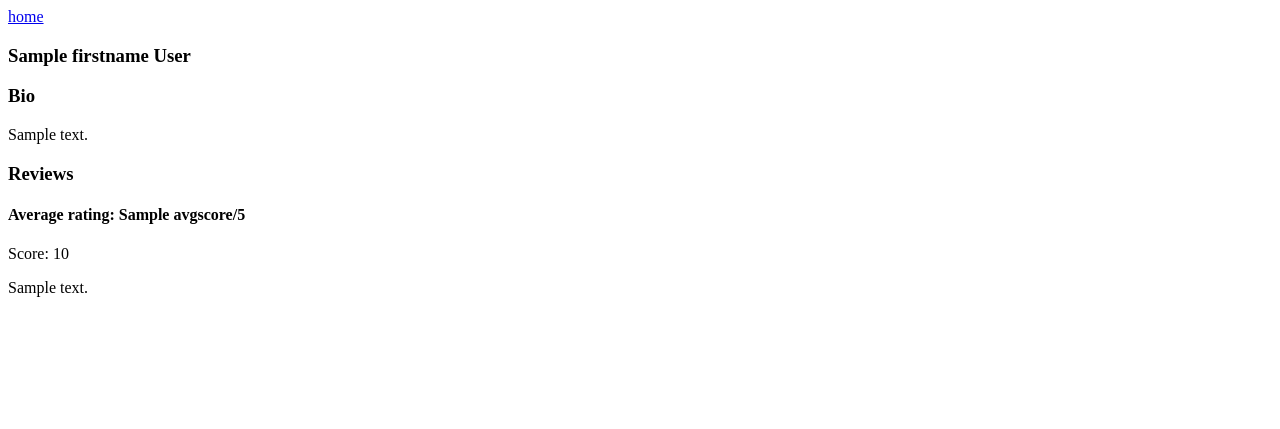
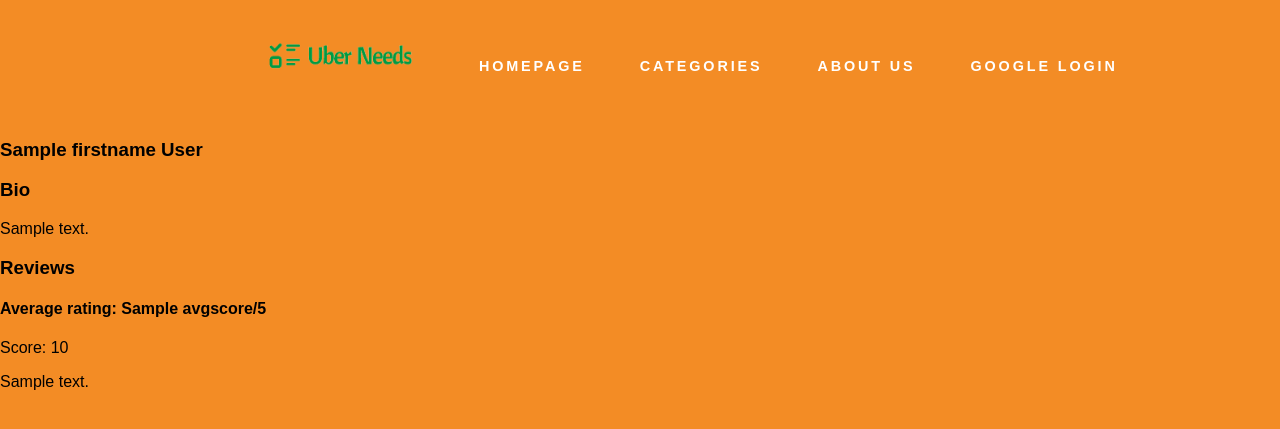
Before and after one commit to vives-projectweek-1-2020/LocalNeeds, a Flask app: template flaskapp/templates/profile.html in a window 1280 px wide. Shown: the top 429 px of the page. Run offline with Flask 2, Linux system fonts and the light colour scheme; the template is opened without the code that fills it: most values are stand-ins (such as "Sample title", 1, 10 or a date in 2020); parts of the project's set-up code (start-up, migrations or seed data) failed here and were passed over.

Commit message:
worked on styling profile page

```diff
--- /dev/null
+++ b/flaskapp/static/styles/profile.css
@@ -0,0 +1,64 @@
+body
+{
+	margin: 0px;
+	padding: 0px;
+	background: #F38C25;
+	font-family: 'Source Sans Pro', sans-serif;
+	font-size: 12pt;
+	font-weight: 400;
+	color: #000000;
+}
+
+#logo
+{
+	margin-right: 30px;
+}
+
+.container
+{
+	margin: 0px auto;
+	width: 1365px;
+}
+
+#header-wrapper
+{
+	overflow: hidden;
+	height: 15vh;
+    line-height: 7vh;
+
+}
+
+#menu
+{
+	width: 80%;
+	margin: 0px auto;
+}
+
+#menu ul
+{
+	text-align: center;
+}
+
+#menu li
+{
+	display: inline-block;
+}
+
+#menu li a, #menu li span
+{
+	display: inline-block;
+	margin-left: 0.50em;
+	padding: 1.5em 1.5em;
+	letter-spacing: 0.20em;
+	text-decoration: none;
+	font-size: 0.90em;
+	font-weight: 600;
+	text-transform: uppercase;
+	outline: 0;
+	color: #FFF;
+}
+
+#menu .current_page_item a
+{
+	color: #FFF;
+}
--- a/flaskapp/templates/profile.html
+++ b/flaskapp/templates/profile.html
@@ -3,10 +3,38 @@
 <head>
     <meta charset="UTF-8">
     <meta name="viewport" content="width=device-width, initial-scale=1.0">
-    <title>Uber Needs</title>
+    <link rel= "stylesheet" type= "text/css" href= "{{ url_for('static',filename='styles/profile.css') }}">
+    <title>Profile</title>
 </head>
 <body>
-    <a href="/">home</a>
+    <div id="header-wrapper">
+        <div id="header" class="container">
+
+            <div id="menu">
+                <ul>
+                    <li id="logo">
+                        <img src="/static/images/logoplatremovebg.png" alt="logo" width="150px">
+                    </li>
+                    <li class="current_page_item"><a href="/" accesskey="1" title="">Homepage</a></li>
+                    <li><a href="/categories" accesskey="2" title="">Categories</a></li>
+                    <li><a href="#" accesskey="3" title="">About Us</a></li>
+                    {% if google_user.is_authenticated %}
+                    <li>
+                        <a href="/profile">Profile</a>
+                    </li>
+                    <li>
+                        <a class="button" href="/logout" accesskey="4">Logout</a>
+                    </li>
+
+                    {% else %}
+                        <li>
+                            <a class="button" href="/login" accesskey="5">Google Login</a>
+                        </li>
+                    {% endif %}
+                </ul>
+            </div>
+        </div>
+    </div>
 
     {% if google_user.is_authenticated %}
         <h2>{{ google_user.name }}</h2>
```
